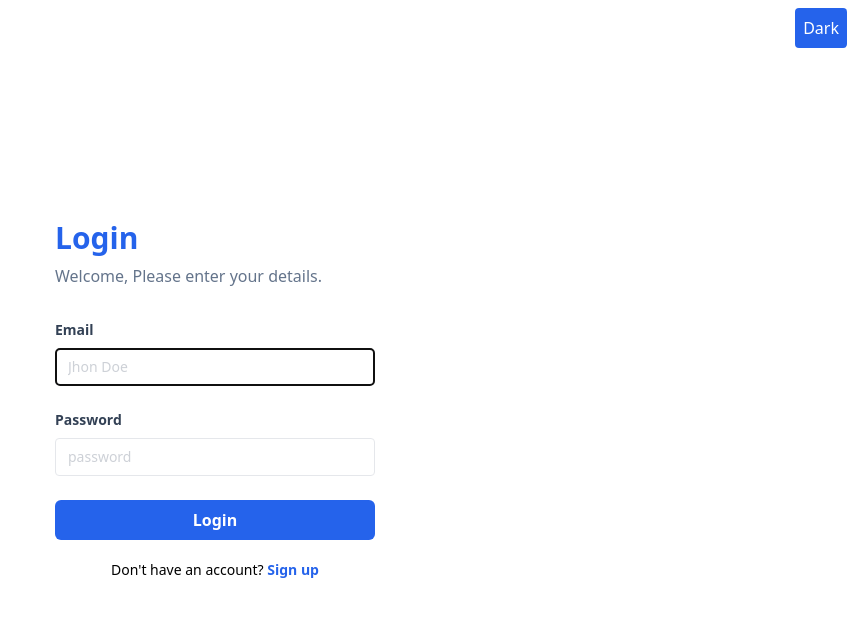
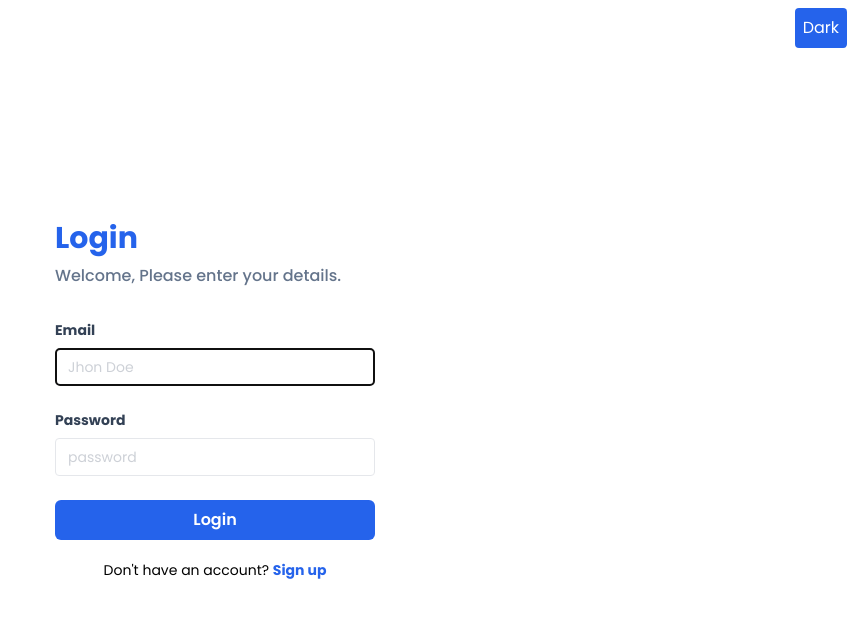
Before and after one commit to fakaha/Emporium-Z, a React (Create React App) app: page /login in a window 1280 px wide. Shown: the top 618 px of the page, without its empty margins (425-1280 px from the left). Built offline with nearby package versions, Linux system fonts and the light colour scheme.

Commit message:
style: change font to poppind and font logo to chakra, add logo in navbar

```diff
--- a/src/assets/css/index.css
+++ b/src/assets/css/index.css
@@ -1,3 +1,14 @@
+@import url('https://fonts.googleapis.com/css2?family=Chakra+Petch:ital,wght@0,300;0,400;0,500;0,600;0,700;1,300;1,400;1,500;1,600;1,700&display=swap');
+@import url('https://fonts.googleapis.com/css2?family=Poppins:ital,wght@0,100;0,200;0,300;0,400;0,500;0,600;0,700;0,800;0,900;1,100;1,200;1,300;1,400;1,500;1,600;1,700;1,800;1,900&display=swap');
+
 @tailwind base;
 @tailwind components;
 @tailwind utilities;
+
+
+*{
+    margin: 0;
+    padding: 0;
+    box-sizing: border-box;
+    font-family: poppins;
+}
--- a/src/components/layouts/Navbar.jsx
+++ b/src/components/layouts/Navbar.jsx
@@ -1,44 +1,58 @@
 import React, { useContext, useEffect, useState } from "react";
 import { Button } from "../elements/Button";
-import { useLogin } from '../../hooks/useLogin'
+import { useLogin } from "../../hooks/useLogin";
 import { useSelector } from "react-redux";
-import cartLogo from '../../assets/image/cart.svg'
+import cartLogo from "../../assets/image/cart.svg";
 import { DarkMode } from "../../context/DarkMode";
 import { useTotalPrice } from "../../context/TotalPriceContext";
+import { useNavigate } from "react-router-dom";
 
 export const Navbar = () => {
-    const userName = useLogin()
-    const [totalCart, setTotalCart] = useState(0)
-    const cart = useSelector((state) => state.cart.data)
-    const {isDarkMode, setIsDarkMode} = useContext(DarkMode)
-    const { total } = useTotalPrice()
+  const userName = useLogin();
+  const [totalCart, setTotalCart] = useState(0);
+  const cart = useSelector((state) => state.cart.data);
+  const { isDarkMode, setIsDarkMode } = useContext(DarkMode);
+  const { total } = useTotalPrice();
+
+  const navigate = useNavigate()
 
   useEffect(() => {
     const sum = cart.reduce((acc, item) => {
-            return acc + item.qty
-        }, 0)
-        setTotalCart(sum)
-    }, [cart])
+      return acc + item.qty;
+    }, 0);
+    setTotalCart(sum);
+  }, [cart]);
   const handleLogout = () => {
     localStorage.removeItem("token");
     window.location.href = "/login";
   };
   return (
-    <div className="flex justify-end h-20 bg-blue-600 text-white items-center px-10">
+    <div className="flex justify-between h-20 bg-blue-600 text-white items-center px-10">
+      <h1 onClick={() => navigate('/')} className="font-chakra-petch text-3xl font-bold hover:cursor-pointer">Emporium-Z</h1>
+      <div className="flex items-center">
         {userName}
         <Button variant="ml-5 bg-black" onClick={handleLogout}>
           Logout
         </Button>
         <div className="flex gap-2 items-center bg-black p-2 rounded-md mx-5">
           <img className="h-6" src={cartLogo} alt="cart logo" />
-        Item : {totalCart} | Price : {total.toLocaleString("id-ID", {style: "currency", currency: "USD", maximumFractionDigits: 0,})}
+          Item : {totalCart} | Price :{" "}
+          {total.toLocaleString("id-ID", {
+            style: "currency",
+            currency: "USD",
+            maximumFractionDigits: 0,
+          })}
         </div>
         <Button
-        onClick={() => {setIsDarkMode(!isDarkMode); localStorage.setItem("isDarkMode", !isDarkMode)}}
+          onClick={() => {
+            setIsDarkMode(!isDarkMode);
+            localStorage.setItem("isDarkMode", !isDarkMode);
+          }}
           className="bg-black text-white"
         >
           {isDarkMode ? "Light" : "Dark"}
         </Button>
       </div>
+    </div>
   );
 };
--- a/src/index.js
+++ b/src/index.js
@@ -13,7 +13,7 @@
     <Provider store={store}>
       <DarkModeContextProvider>
         <TotalPriceProvider>
-          <App />
+          <App c/>
         </TotalPriceProvider>
       </DarkModeContextProvider>
     </Provider>
--- a/tailwind.config.js
+++ b/tailwind.config.js
@@ -5,6 +5,10 @@
   ],
   theme: {
     extend: {},
+    fontFamily: {
+      "chakra-petch" : [ "Chakra Petch", "sans-serif"],
+      "poppins" : [ "Poppins", "sans-serif"],
+    }
   },
   plugins: [],
 }
```
Lines whose indentation alone changed are shown as unchanged.
